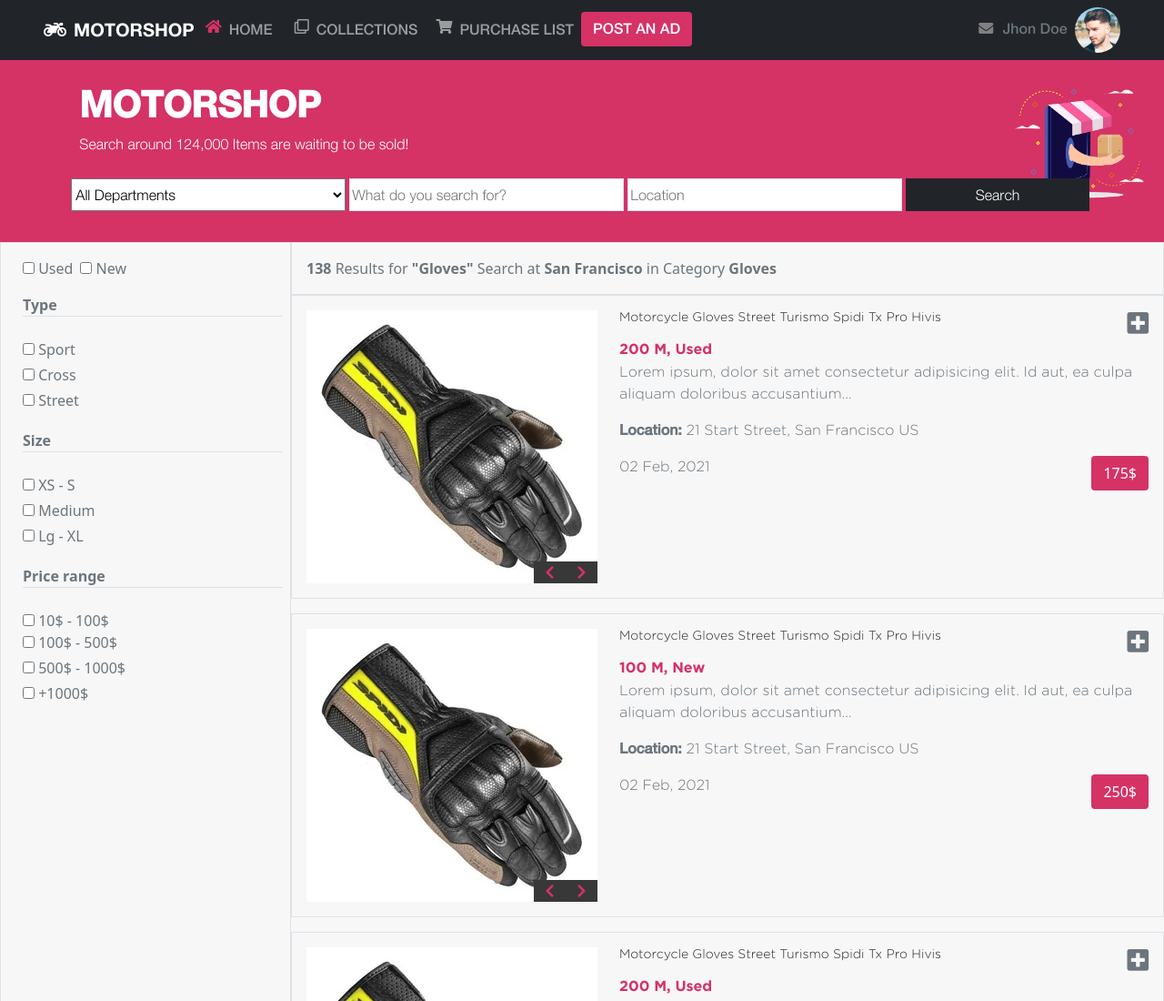
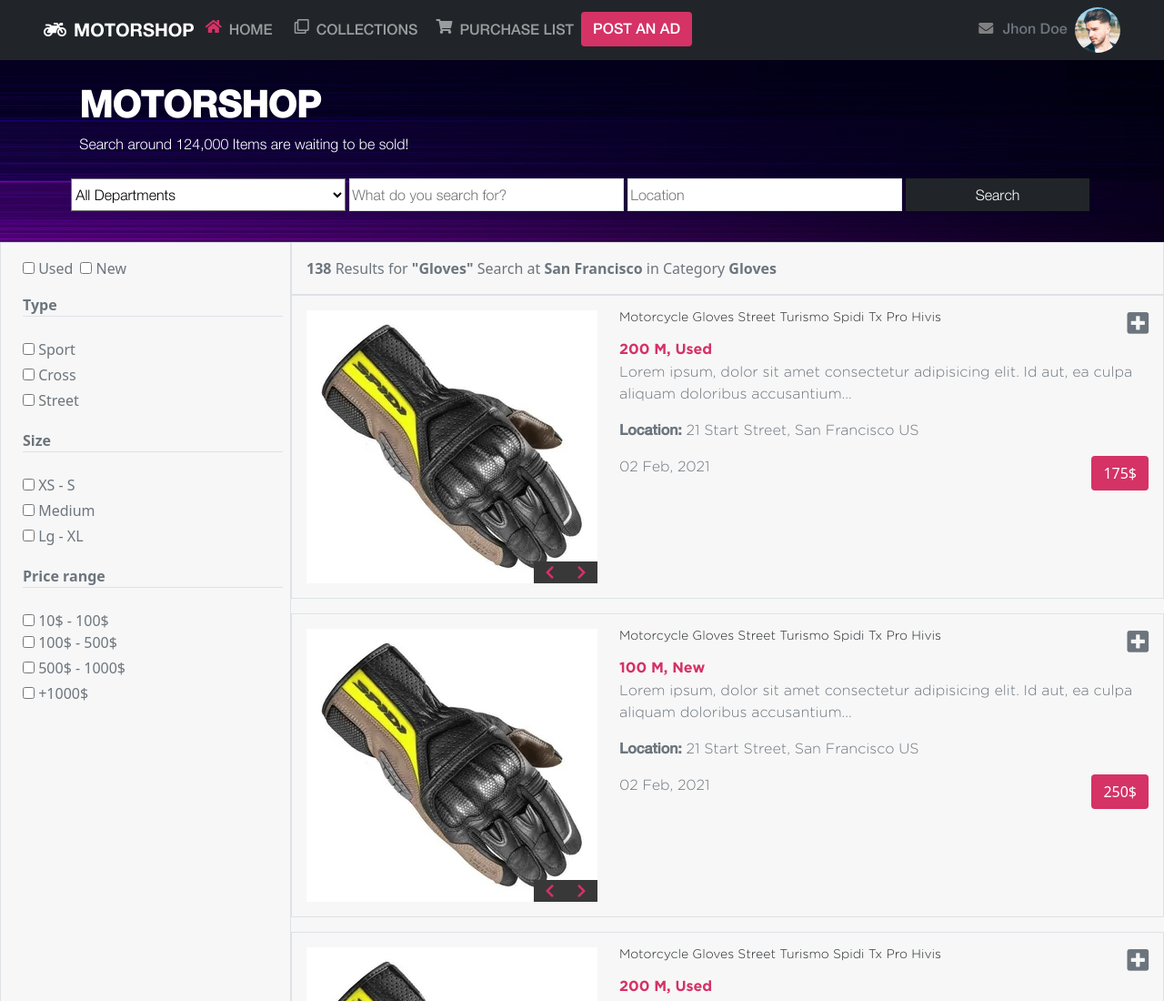
Before and after one commit to Diegodsha/Online-shop-for-motorcycle-accessories-, a plain HTML site: page search-page.html in a window 1280 px wide. Shown: the top 1100 px of the page at 91% size. Drawn offline with Linux system fonts and the light colour scheme; files whose address does not match are found by name.

Commit message:
change search backgrnd img

```diff
--- a/css/search-styles.css
+++ b/css/search-styles.css
@@ -95,11 +95,9 @@ body {
 
 .search-head {
   background-color: #d53266;
-  background-image: url(/assets/online-store.png);
-  background-size: 15%;
+  background-image: url(/assets/gradient.png);
   background-repeat: no-repeat;
   font-family: helveticaLigth, sans-serif;
-  background-position: right top;
   min-height: 200px;
 }
 
--- a/css/style.css
+++ b/css/style.css
@@ -95,8 +95,7 @@ body {
 
 .search-head {
   background-color: #d53266;
-  background-image: url(/assets/online-store.png);
-  background-size: 17%;
+  background-image: url(/assets/gradient.png);
   background-repeat: no-repeat;
   font-family: helveticaLigth, sans-serif;
   min-height: 300px;
```
Also changed, not shown: assets/gradient.png (added).
